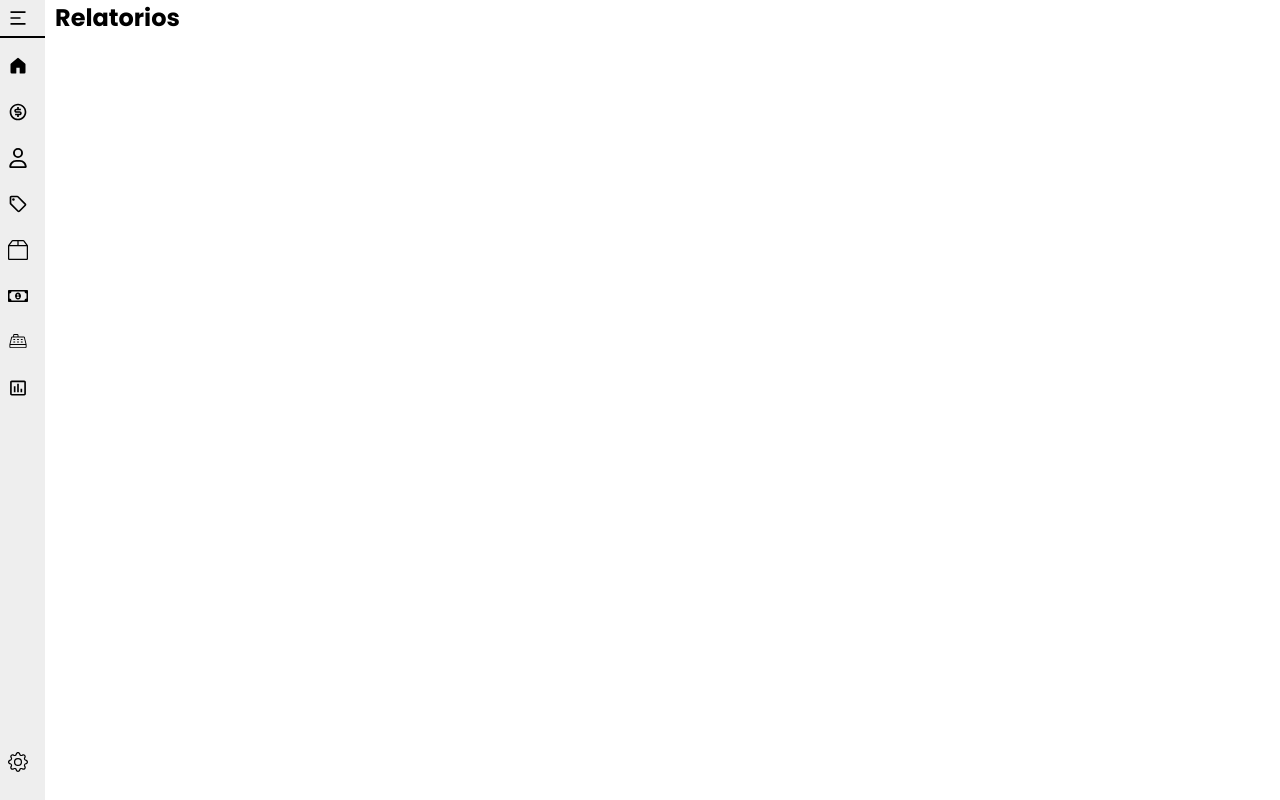
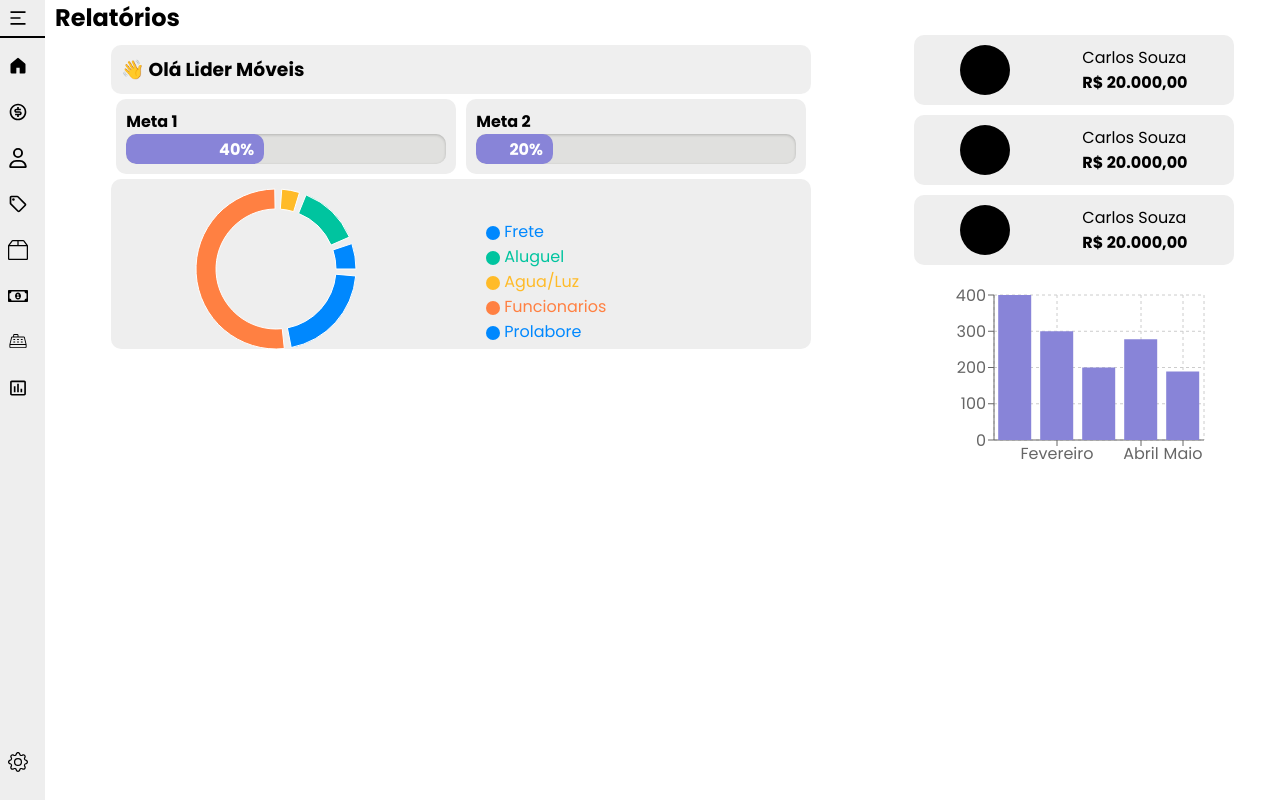
Before and after one commit to carloseduardolsouza/CashInBox_, a React (Create React App) app: page /relatorios in a window 1280 px wide. Built offline with nearby package versions, Linux system fonts and the light colour scheme.

Commit message:
criação da pagina de relatorios

```diff
--- a/src/screens/Relatorios/Relatorios.css
+++ b/src/screens/Relatorios/Relatorios.css
@@ -1,3 +1,57 @@
 #Relatorios {
-    margin-left: 55px;
+  margin-left: 55px;
 }
+
+#tituloH3Relatorios {
+  background-color: #eeee;
+  padding: 10px;
+  border-radius: 10px;
+}
+
+#divOlaEmpresa {
+  width: 700px;
+  padding: 10px;
+}
+
+#primeiraDivRelatorios {
+  display: flex;
+  justify-content: space-around;
+}
+
+#divDeMetasRelatorios {
+  display: flex;
+  justify-content: space-around;
+}
+
+.metasRelatorios {
+  margin: 5px;
+  background-color: #eee;
+  width: 100%;
+  padding: 10px;
+  border-radius: 10px;
+}
+
+#graficoDeDespesasPizza {
+  height: 150px;
+  border-radius: 10px;
+  padding: 10px;
+  background-color: #eee;
+}
+
+.divVendedorComição {
+  background-color: #eee;
+  padding: 10px;
+  border-radius: 10px;
+  margin-bottom: 10px;
+  display: flex;
+  justify-content: space-around;
+  align-items: center;
+  width: 300px;
+}
+
+.imageVendedorComição {
+  width: 50px;
+  height: 50px;
+  background-color: black;
+  border-radius: 50%;
+}
--- a/src/screens/Relatorios/Relatorios.jsx
+++ b/src/screens/Relatorios/Relatorios.jsx
@@ -1,11 +1,128 @@
-import "./Relatorios.css"
+import "./Relatorios.css";
+import GoalProgressBar from "./components/GoalProgressBar;"
+
+import {
+  BarChart,
+  Bar,
+  XAxis,
+  YAxis,
+  Tooltip,
+  CartesianGrid,
+  ResponsiveContainer,
+  PieChart,
+  Pie,
+  Cell,
+  Legend,
+} from "recharts";
 
 function Relatorios() {
-    return (
-        <div id="Relatorios">
-            <h2>Relatorios</h2>
+  const despesas = [
+    { name: "Frete", value: 500 },
+    { name: "Aluguel", value: 1200 },
+    { name: "Agua/Luz", value: 350 },
+    { name: "Funcionarios", value: 5000 },
+    { name: "Prolabore", value: 2000 },
+  ];
+  const COLORS = ["#0088FE", "#00C49F", "#FFBB28", "#FF8042"];
+
+  const faturamentoMes = [
+    { name: "Janeiro", vendas: 400 },
+    { name: "Fevereiro", vendas: 300 },
+    { name: "Março", vendas: 200 },
+    { name: "Abril", vendas: 278 },
+    { name: "Maio", vendas: 189 },
+  ];
+
+  return (
+    <div id="Relatorios">
+      <h2>Relatórios</h2>
+      <div id="primeiraDivRelatorios">
+        <div id="divOlaEmpresa">
+          <div id="tituloH3Relatorios">
+            <h3>👋 Olá {"Lider Móveis"}</h3>
+          </div>
+          <div id="divDeMetasRelatorios">
+            <div className="metasRelatorios">
+              <strong>Meta 1</strong>
+              <GoalProgressBar current={100} goal={250} />
+            </div>
+            <div className="metasRelatorios">
+              <strong>Meta 2</strong>
+              <GoalProgressBar current={50} goal={240} />
+            </div>
+          </div>
+          <div
+            id="graficoDeDespesasPizza"
+            style={{ display: "flex", alignItems: "center" }}
+          >
+            <ResponsiveContainer width={500} height={300}>
+              <PieChart>
+                <Pie
+                  data={despesas}
+                  cx={150}
+                  cy={150}
+                  innerRadius={60}
+                  outerRadius={80}
+                  fill="#8884d8"
+                  paddingAngle={5}
+                  dataKey="value"
+                >
+                  {despesas.map((entry, index) => (
+                    <Cell
+                      key={`cell-${index}`}
+                      fill={COLORS[index % COLORS.length]}
+                    />
+                  ))}
+                </Pie>
+                <Legend
+                  layout="vertical"
+                  verticalAlign="middle"
+                  align="right"
+                />
+              </PieChart>
+            </ResponsiveContainer>
+          </div>
         </div>
-     );
+        <div>
+          <div className="divVendedorComição">
+            <div className="imageVendedorComição" />
+            <div>
+              <p>{"Carlos Souza"}</p>
+              <strong>R$ 20.000,00</strong>
+            </div>
+          </div>
+          <div className="divVendedorComição">
+            <div className="imageVendedorComição" />
+            <div>
+              <p>{"Carlos Souza"}</p>
+              <strong>R$ 20.000,00</strong>
+            </div>
+          </div>
+          <div className="divVendedorComição">
+            <div className="imageVendedorComição" />
+            <div>
+              <p>{"Carlos Souza"}</p>
+              <strong>R$ 20.000,00</strong>
+            </div>
+          </div>
+          <div>
+            <ResponsiveContainer width="100%" height={200}>
+              <BarChart
+                data={faturamentoMes}
+                margin={{ top: 20, right: 30, left: 20, bottom: 5 }}
+              >
+                <CartesianGrid strokeDasharray="3 3" />
+                <XAxis dataKey="name" />
+                <YAxis />
+                <Tooltip />
+                <Bar dataKey="vendas" fill="#8884d8" />
+              </BarChart>
+            </ResponsiveContainer>
+          </div>
+        </div>
+      </div>
+    </div>
+  );
 }
 
 export default Relatorios;
--- /dev/null
+++ b/src/screens/Relatorios/components/GoalProgressBar;.jsx
@@ -0,0 +1,39 @@
+import React from 'react';
+
+const GoalProgressBar = ({ current, goal }) => {
+  const percentage = Math.min((current / goal) * 100, 100); // Nunca ultrapassa 100%
+
+  const containerStyles = {
+    height: 30,
+    width: '100%',
+    backgroundColor: '#e0e0de',
+    borderRadius: 10,
+    overflow: 'hidden',
+    boxShadow: 'inset 0 1px 3px rgba(0,0,0,0.2)'
+  };
+
+  const fillerStyles = {
+    height: '100%',
+    width: `${percentage}%`,
+    backgroundColor: percentage < 70 ? '#8884d8' : '#82ca9d',
+    transition: 'width 0.5s ease-in-out',
+    textAlign: 'right',
+    borderRadius: 'inherit',
+    paddingRight: 10,
+    color: 'white',
+    fontWeight: 'bold',
+    display: 'flex',
+    alignItems: 'center',
+    justifyContent: 'flex-end'
+  };
+
+  return (
+    <div style={containerStyles}>
+      <div style={fillerStyles}>
+        {Math.floor(percentage)}%
+      </div>
+    </div>
+  );
+};
+
+export default GoalProgressBar;
```
Also changed, not shown: 1 other file (tests, documents, lock files or other folders).
